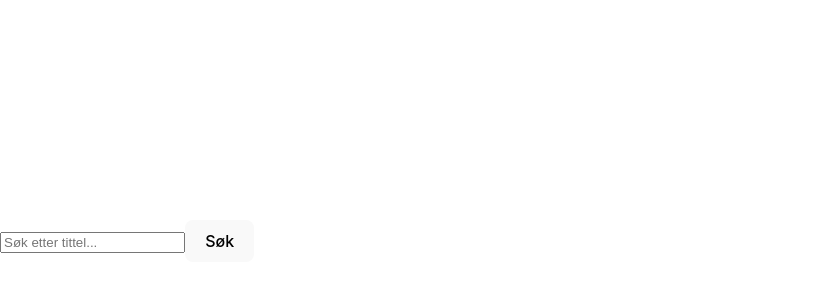
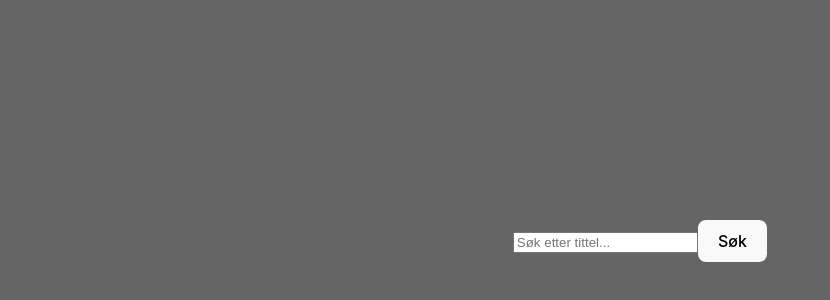
Before and after one commit to Erik0631/uin23ak4_moviesearch_Jensen, a React (Vite) app in the folder Moviesearch/: page / in a window 1280 px wide. Shown: the part 144-444 px from the top of the page, without its empty margins (0-830 px from the left). Built offline with nearby package versions, Linux system fonts and the light colour scheme.

Commit message:
fikser sass

```diff
--- a/Moviesearch/src/Style/main.scss
+++ b/Moviesearch/src/Style/main.scss
@@ -1,9 +1,23 @@
+$primary-color: #656565;
+
+html, body {
+  height: 100%;
+  margin: 0;
+}
+
+body {
+  display: flex;
+  justify-content: center; /* Sentrer innholdet horisontalt */
+  align-items: center; /* Sentrer innholdet vertikalt */
+  background-color: $primary-color;
+}
+
 .app-container {
-    max-width: 800px; /* Sett maksimal bredde for app-container */
-    margin: 0 auto; /* Sentrer app-container horisontalt */
-  }
+  max-width: 800px;
+  margin: 0 auto;
+}
 
-  .book-card-container {
-    max-height: 400px; /* Sett maksimal høyde for book-card-container */
-    overflow-y: auto; /* Legg til rulling hvis innholdet overskrider maksimal høyde */
-  }
+.book-card-container {
+  max-height: 400px;
+  overflow-y: auto;
+}
--- a/Moviesearch/src/Style/searchresults.scss
+++ b/Moviesearch/src/Style/searchresults.scss
@@ -3,6 +3,8 @@
     overflow-y: auto; /* Tillat rulling hvis innholdet overskrider maksimal høyde */
     padding: 10px;
     box-sizing: border-box; /* Inkluder padding i boksens totale høyde */
+    align-items: center;
+
   }
 
   .search-results-inner {
```
